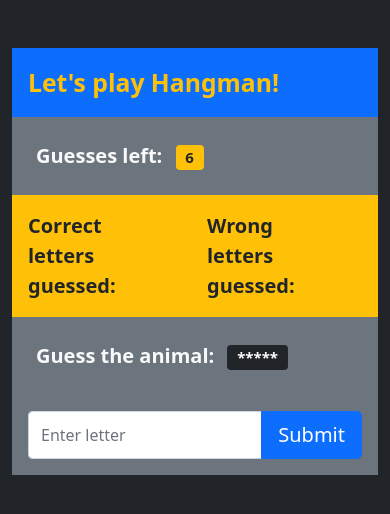
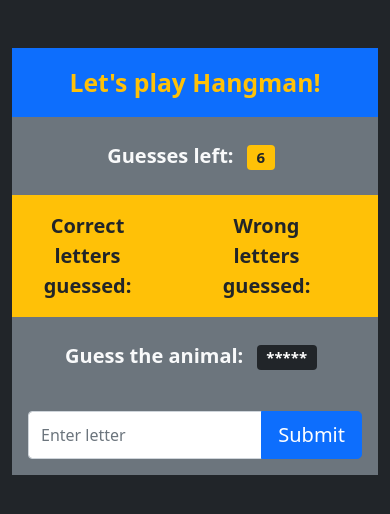
Before and after one commit to carriver/hangman-game, a plain HTML site: page index.html in a window 390 px wide. Drawn offline with nearby package versions, Linux system fonts and the light colour scheme.

Commit message:
Fix: added text-center class

```diff
--- a/index.html
+++ b/index.html
@@ -15,16 +15,16 @@
 <body ng-cloak class="bg-dark text-light fw-bold">
     <div class="container mt-5">
 
-        <div class="container p-3 fs-2 text-warning fw-bolder  bg-primary d-md-flex justify-content-center align-items-center">
+        <div class="container p-3 fs-2 text-warning fw-bolder  bg-primary d-md-flex justify-content-center align-items-center text-center">
             Let's play Hangman!
         </div>
 
-        <div class="container p-4 fs-5 bg-secondary d-md-flex justify-content-center align-items-center">
+        <div class="container p-4 fs-5 bg-secondary d-md-flex justify-content-center align-items-center text-center">
             Guesses left:
             <span class="badge text-dark bg-warning mx-2">{{guesses}}</span>
         </div>
 
-        <div class="container p-3 fs-5 bg-warning text-dark d-md-flex justify-content-center align-items-center">
+        <div class="container p-3 fs-5 bg-warning text-dark d-md-flex justify-content-center align-items-center text-center">
             <div class="row">
                 <div class="col pe-5">Correct letters guessed:
                     <br>
@@ -41,7 +41,7 @@
             </div>
         </div>
 
-        <div class="container p-4 fs-5 bg-secondary d-md-flex justify-content-center align-items-center">
+        <div class="container p-4 fs-5 bg-secondary d-md-flex justify-content-center align-items-center text-center">
             Guess the animal:
             <span class="badge bg-dark mx-2">{{displayWord}}</span>
         </div>
```
